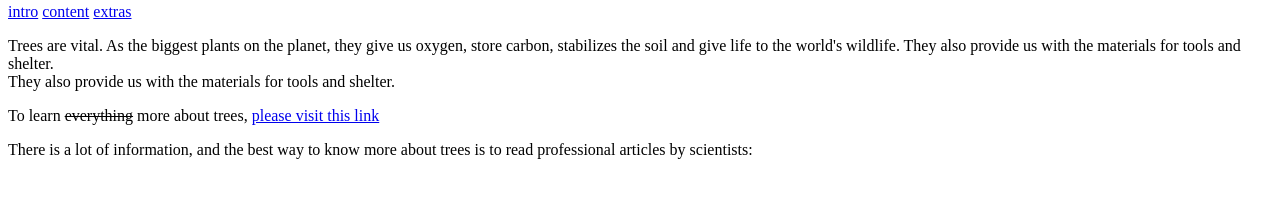
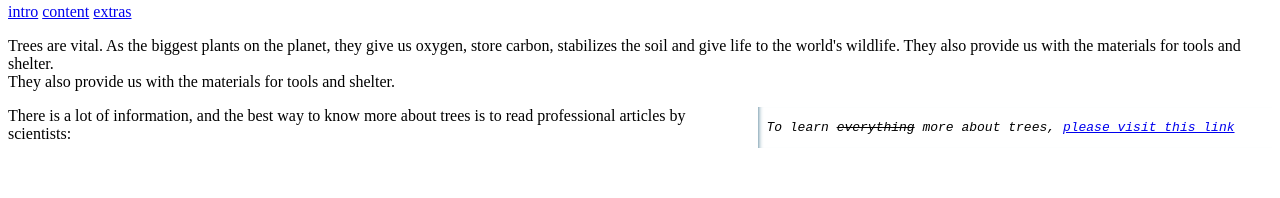
Before and after one commit to lab-brussels-1/All-About-Trees-Group-3, a website: page index.html in a window 1280 px wide. Shown: the part 140-338 px from the top of the page. Drawn offline with Linux system fonts and the light colour scheme.

Commit message:
some chnages in something.css file

```diff
--- a/styles/something.css
+++ b/styles/something.css
@@ -1,3 +1,23 @@
+.fascinating-words {
+  font-family: fantasy;
+}
+
+.interesting-things {
+  list-style-type: square;
+}
+
+.aside-info {
+  width: 40%;
+  padding-left: 0.5rem;
+  margin-left: 0.5rem;
+  float: right;
+  box-shadow: inset 5px 0 5px -5px #29627e;
+  font-style: italic;
+}
+
+.aside-text {
+  font-family: monospace;
+}
 .centered-items {
   display: flex;
   flex-direction: row;
```
